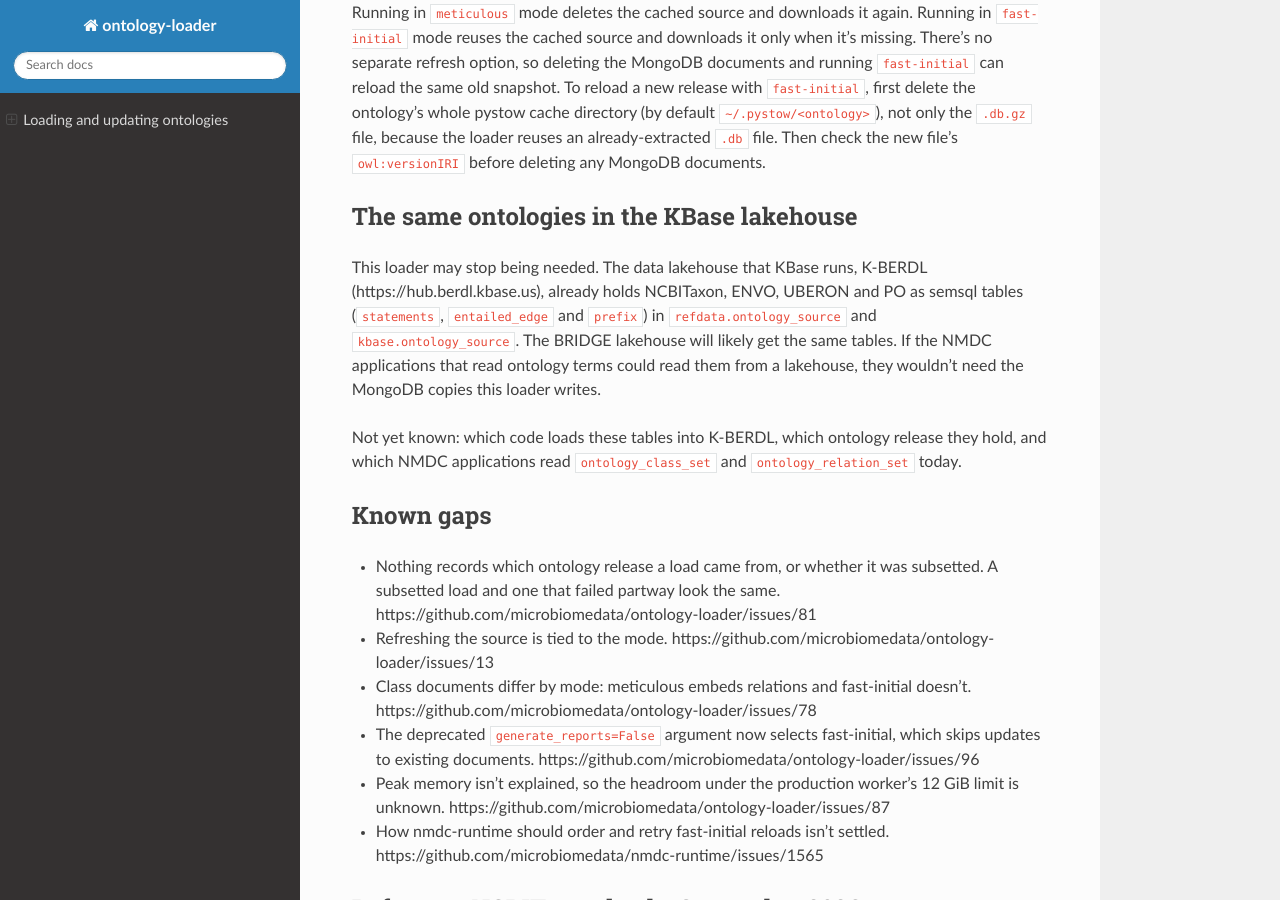
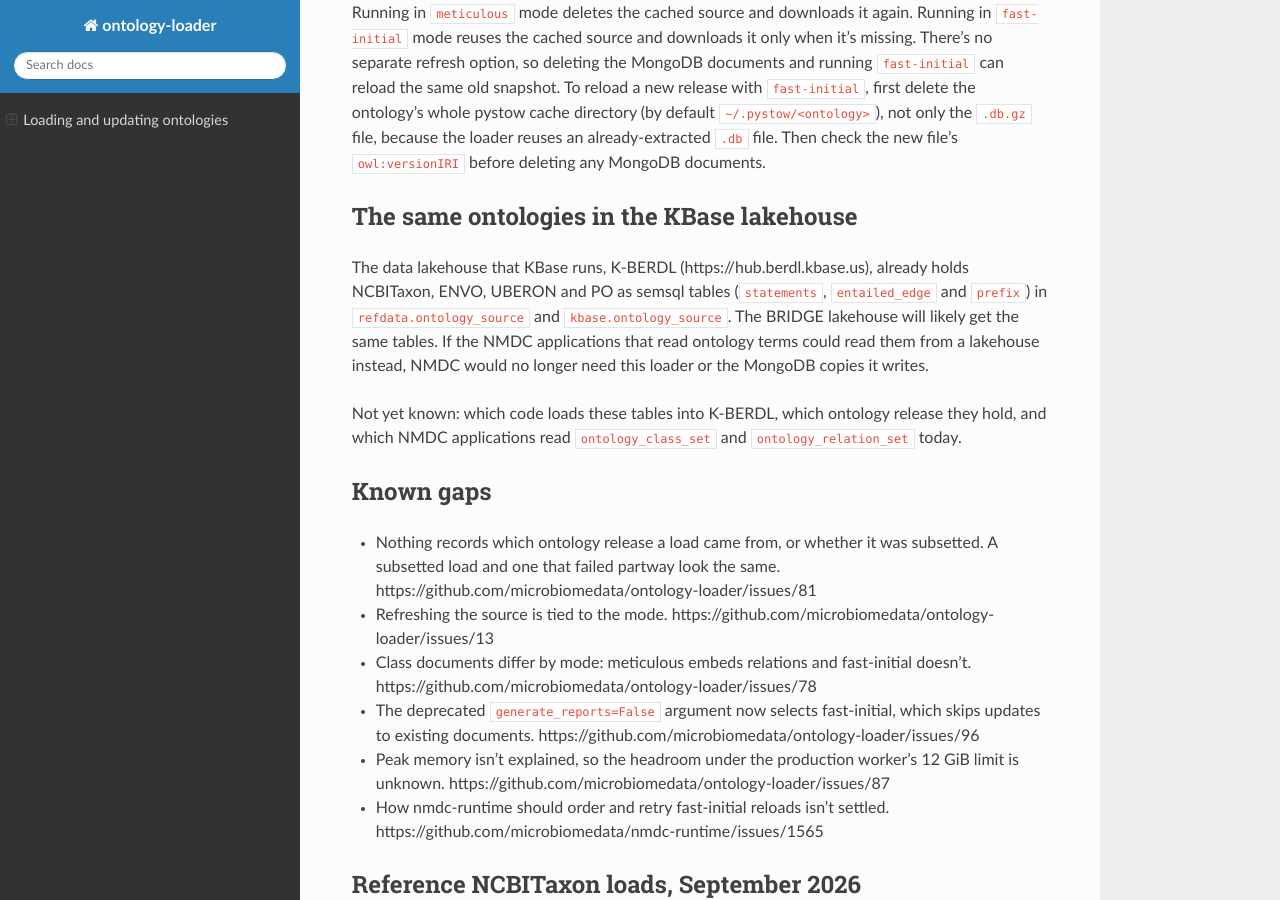
Before and after one commit to microbiomedata/ontology-loader, a Sphinx documentation site: the page built from docs/loading-and-updating.md, in a window 1280 px wide and 900 px high, scrolled down 1999 px. Built offline with Sphinx 7.4.7 and the Read the Docs theme 3.1.0, drawn with Linux system fonts in a browser that asks for light colours; pages that are not in the unit, such as notebooks, are missing from menus.

Commit message:
Reword the KBase lakehouse section's conclusion

```diff
--- a/docs/loading-and-updating.md
+++ b/docs/loading-and-updating.md
@@ -57,7 +57,7 @@ Running in `meticulous` mode deletes the cached source and downloads it again. R
 
 ## The same ontologies in the KBase lakehouse
 
-This loader may stop being needed. The data lakehouse that KBase runs, K-BERDL (https://hub.berdl.kbase.us), already holds NCBITaxon, ENVO, UBERON and PO as semsql tables (`statements`, `entailed_edge` and `prefix`) in `refdata.ontology_source` and `kbase.ontology_source`. The BRIDGE lakehouse will likely get the same tables. If the NMDC applications that read ontology terms could read them from a lakehouse, they wouldn't need the MongoDB copies this loader writes.
+The data lakehouse that KBase runs, K-BERDL (https://hub.berdl.kbase.us), already holds NCBITaxon, ENVO, UBERON and PO as semsql tables (`statements`, `entailed_edge` and `prefix`) in `refdata.ontology_source` and `kbase.ontology_source`. The BRIDGE lakehouse will likely get the same tables. If the NMDC applications that read ontology terms could read them from a lakehouse instead, NMDC would no longer need this loader or the MongoDB copies it writes.
 
 Not yet known: which code loads these tables into K-BERDL, which ontology release they hold, and which NMDC applications read `ontology_class_set` and `ontology_relation_set` today.
 
```
